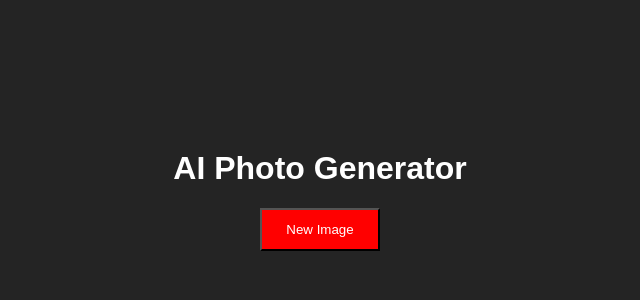
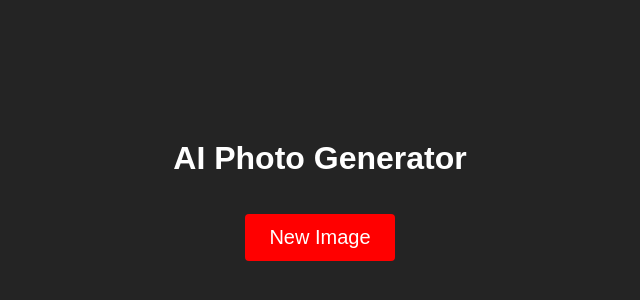
Before and after one commit to ChrisRead22/AI-Generator, a React (Create React App) app: page / in a window 1280 px wide. Shown: the part 178-478 px from the top of the page, without its empty margins (320-960 px from the left). Built offline with nearby package versions, Linux system fonts and the light colour scheme.

Commit message:
Finishing Touches

```diff
--- a/src/App.css
+++ b/src/App.css
@@ -16,5 +16,10 @@
 button {
     padding: 12px 24px;
     background: red;
-
+    border: none;
+    border-radius: 4px;
+    cursor: pointer;
+    margin-top: 1rem;
+    font-size: 20px;
+    outline: none;
 }
```
